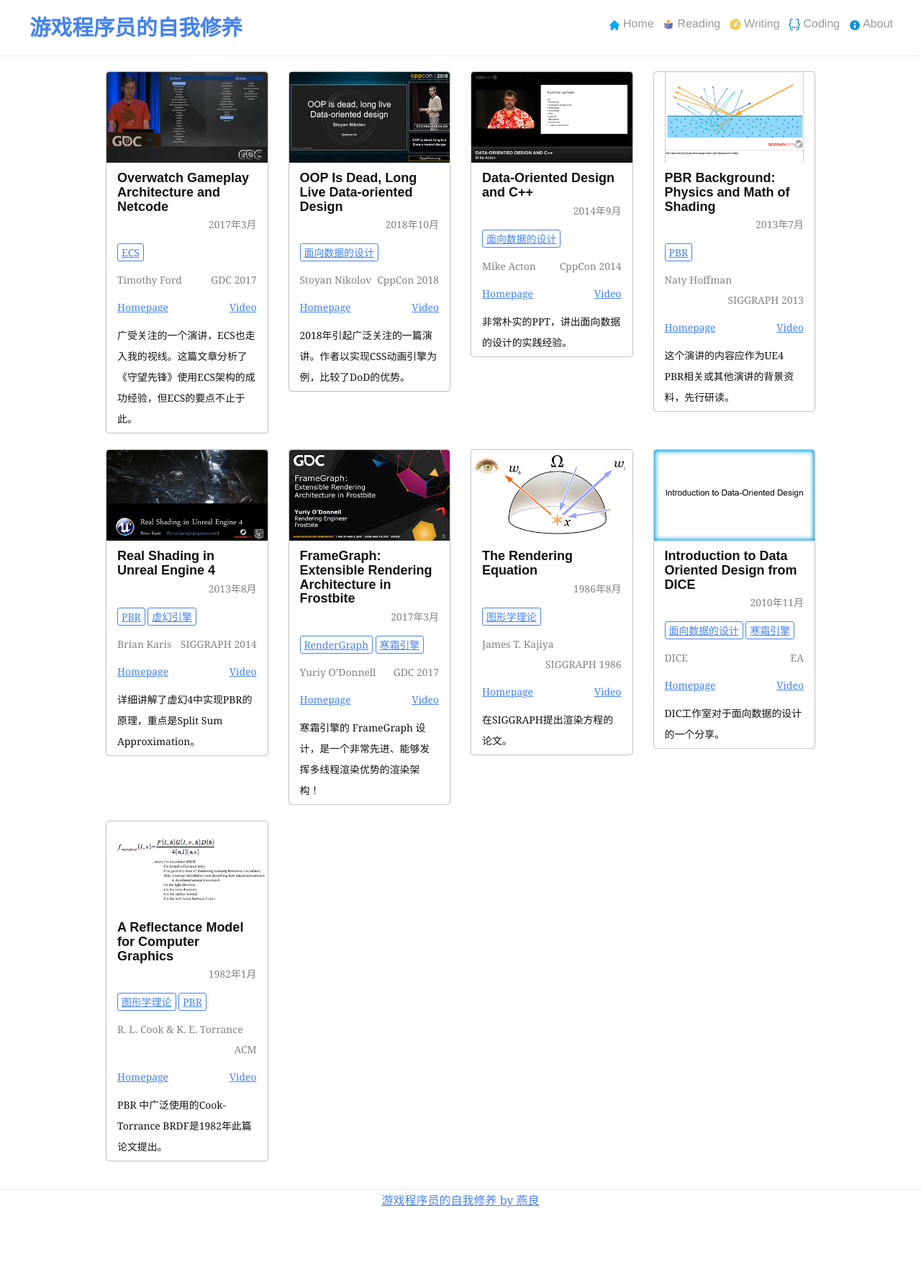
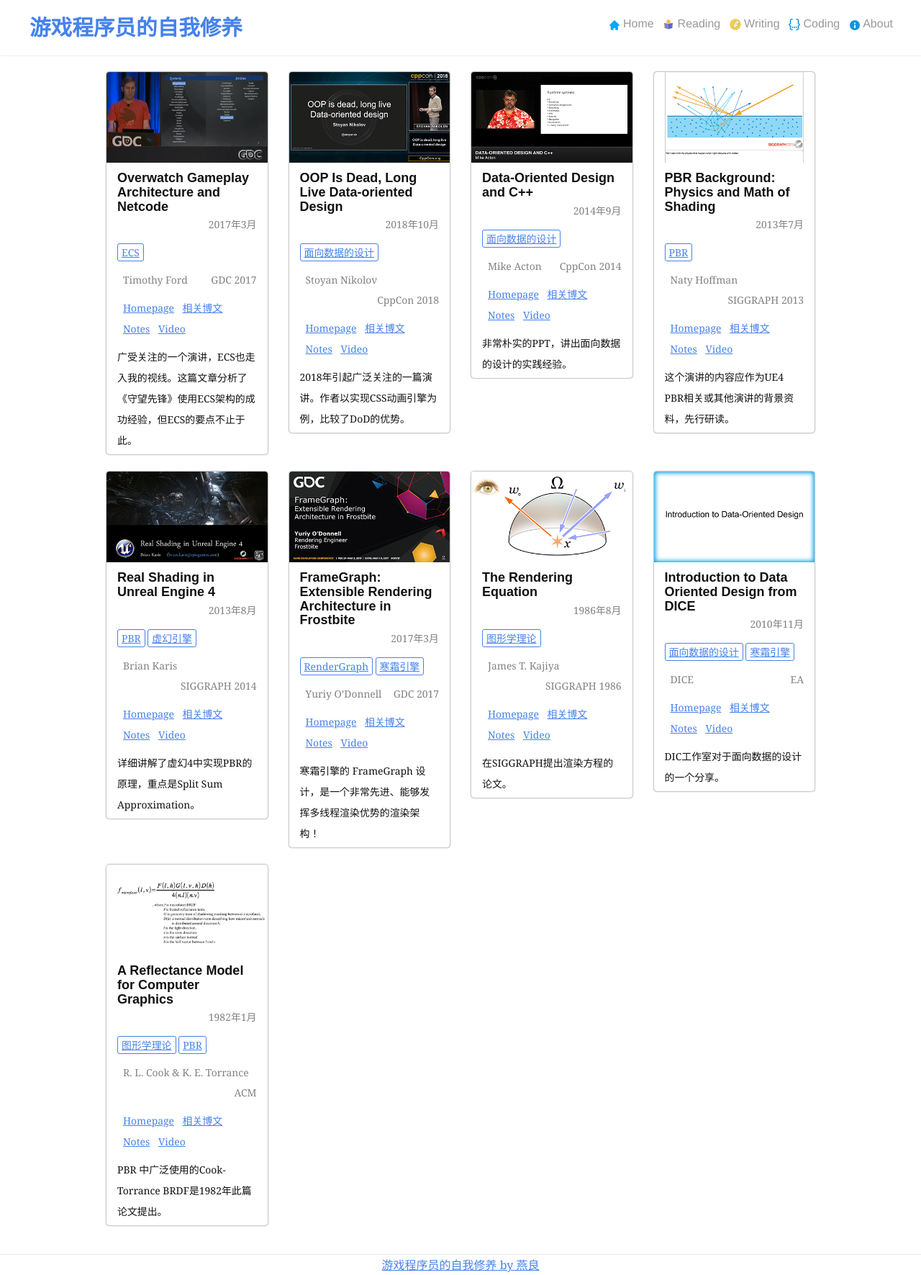
Before and after one commit to neil3d/neil3d.github.io, a Jekyll site: the page built from reading/index.html, in a window 1280 px wide. Shown: the whole page at 72% size. Built offline with Jekyll 4.4.1, drawn with Linux system fonts in a browser that asks for light colours; comment, search, counter and statistics services are not loaded; before the commit the page ends 1681 px from its top, so only the background shows below that.

Commit message:
show card links

```diff
--- a/_sass/_layout.scss
+++ b/_sass/_layout.scss
@@ -51,6 +51,7 @@
 }
 .post-meta {
     color: $grey-color;
+    margin-left: 8px !important;
 }
 
 .panel {
--- a/reading/index.html
+++ b/reading/index.html
@@ -56,13 +56,25 @@
                 <div class="panel-body">
                     <small>
                         {% if post.homepage != blank %}
-                        <span class="post-meta pull-left">
+                        <span class="post-meta">
                             <a href="{{post.homepage}}">Homepage</a>
                         </span>
                         {% endif %}
 
+                        {% if post.my_blog != blank %}
+                        <span class="post-meta">
+                            <a href="{{post.my_blog}}">相关博文</a>
+                        </span>
+                        {% endif %}
+
+                        {% if post.notes != blank %}
+                        <span class="post-meta">
+                            <a href="{{post.notes}}">Notes</a>
+                        </span>
+                        {% endif %}
+
                         {% if post.video != blank %}
-                        <span class="post-meta pull-right">
+                        <span class="post-meta">
                             <a href="{{post.video}}">Video</a>
                         </span>
                         {% endif %}
```
